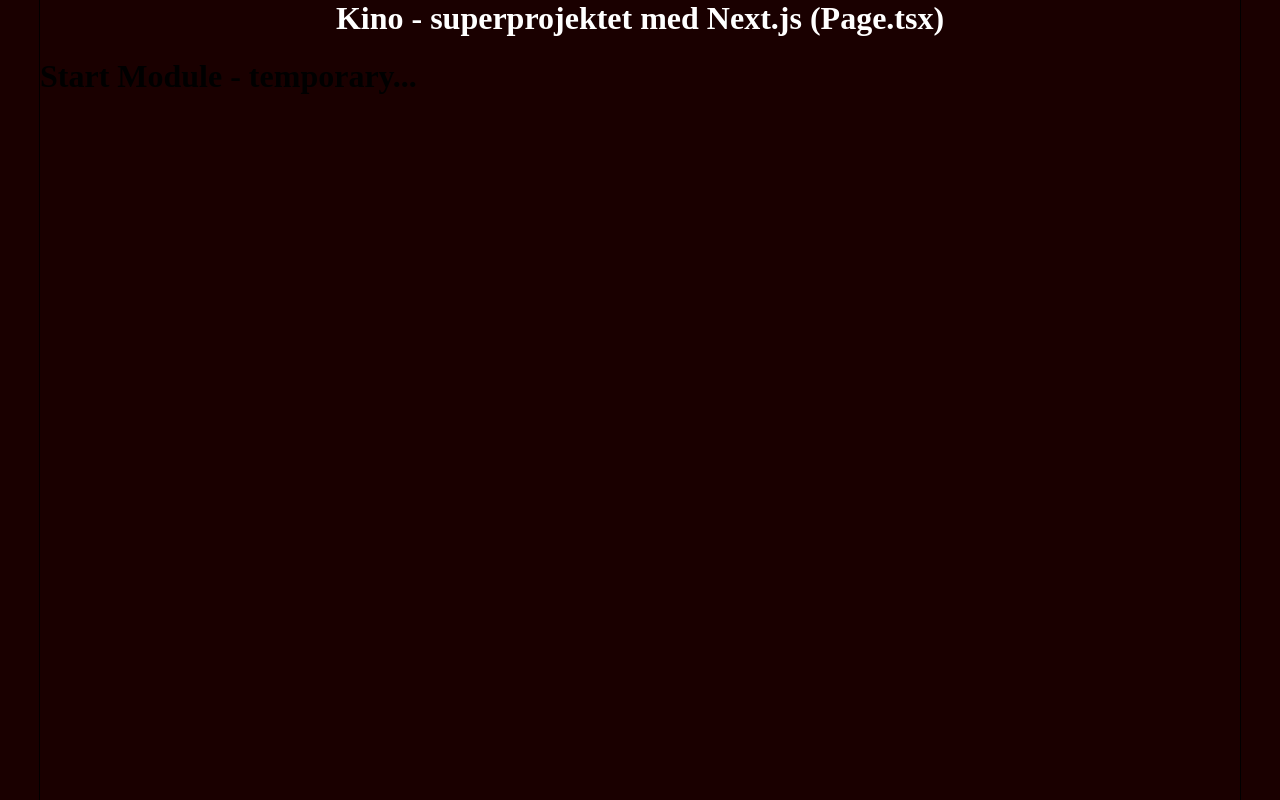
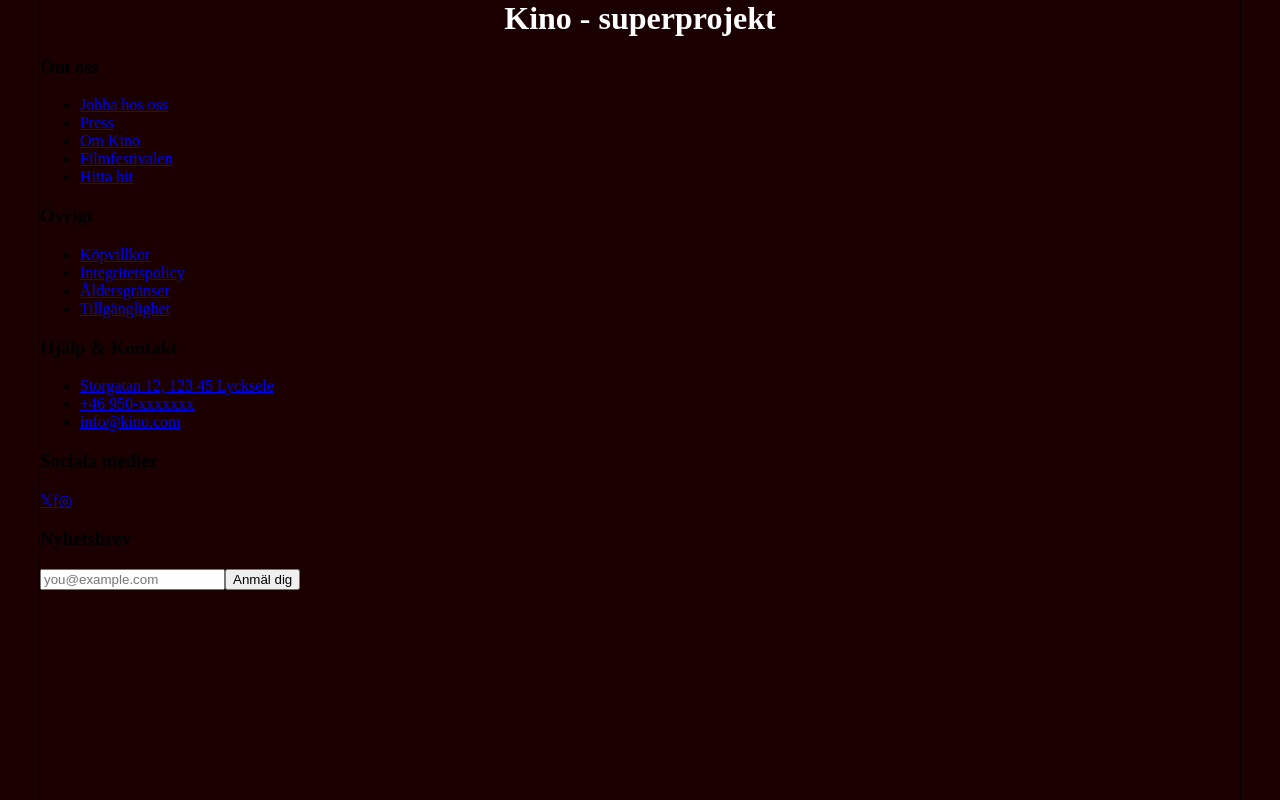
Before and after one commit to anteman-swe/kino-with-next.js, a Next.js app in the folder kino-webb/: page / in a window 1280 px wide. Built offline with nearby package versions, Linux system fonts and the light colour scheme.

Commit message:
add footer structure

```diff
--- a/kino-webb/src/app/page.tsx
+++ b/kino-webb/src/app/page.tsx
@@ -6,11 +6,61 @@ export default function Home() {
   return (
     <div>
       <main>
-        <div>
-          <h1 className={styles.headline}>Kino - superprojektet  med Next.js (Page.tsx)</h1>
-          <Start />
-        </div>
+        <h1 className={styles.headline}>
+          Kino - superprojekt
+        </h1>
       </main>
+
+      <footer className={styles.footer}>
+  <div className={styles.footerContent}>
+    <section className={styles.footerSection}>
+      <h3>Om oss</h3>
+      <ul className={styles.footerLinks}>
+        <li><a href="#">Jobba hos oss</a></li>
+        <li><a href="#">Press</a></li>
+        <li><a href="#">Om Kino</a></li>
+        <li><a href="#">Filmfestivalen</a></li>
+        <li><a href="#">Hitta hit</a></li>
+      </ul>
+    </section>
+
+    <section className={styles.footerSection}>
+      <h3>Övrigt</h3>
+      <ul className={styles.footerTerms}>
+        <li><a href="#">Köpvillkor</a></li>
+        <li><a href="#">Integritetspolicy</a></li>
+        <li><a href="#">Åldersgränser</a></li>
+        <li><a href="#">Tillgänglighet</a></li>
+      </ul>
+    </section>
+
+    <section className={styles.footerSection}>
+      <h3>Hjälp & Kontakt</h3>
+      <ul className={styles.footerInfo}>
+        <li><a href="#">Storgatan 12, 123 45 Lycksele</a></li>
+        <li><a href="#">+46 950-xxxxxxx</a></li>
+        <li><a href="#">info@kino.com</a></li>
+      </ul>
+    </section>
+
+    <section className={styles.footerSection}>
+      <h3>Sociala medier</h3>
+      <div className={styles.footerIcons}>
+        <a href="#">𝕏</a>
+        <a href="#">f</a>
+        <a href="#">◎</a>
+      </div>
+    </section>
+  </div>
+
+  <section className={styles.footerExtra}>
+    <h3>Nyhetsbrev</h3>
+    <form className={styles.newsletter}>
+      <input className={styles.newsletterInput} placeholder="you@example.com" />
+      <button className={styles.newsletterSubmit}>Anmäl dig</button>
+    </form>
+  </section>
+</footer>
     </div>
   );
 }
```
